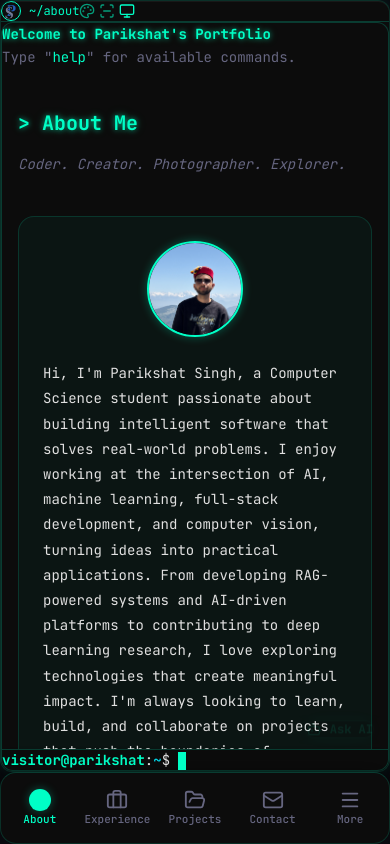
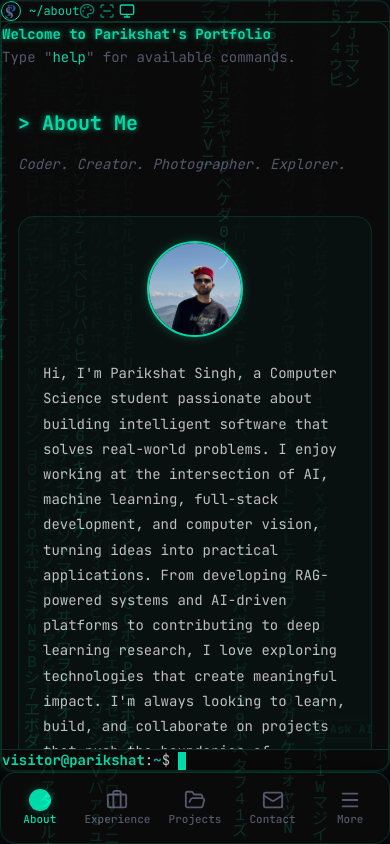
Before and after one commit to Parikshat-118/Parikshat-new-Portfolio, a React (Vite) app: page / in a window 390 px wide. Built offline with nearby package versions, Linux system fonts and the light colour scheme.

Commit message:
fix: restore animated background on mobile

```diff
--- a/src/App.jsx
+++ b/src/App.jsx
@@ -274,7 +274,7 @@ function App() {
       {}
       {booted && (
         <CyberBackground
-          visible={showMatrix && !isMobile}
+          visible={showMatrix}
           themeColor={THEMES[theme]?.color || '#00ffc6'}
           mousePosition={mousePosition}
         />
```
